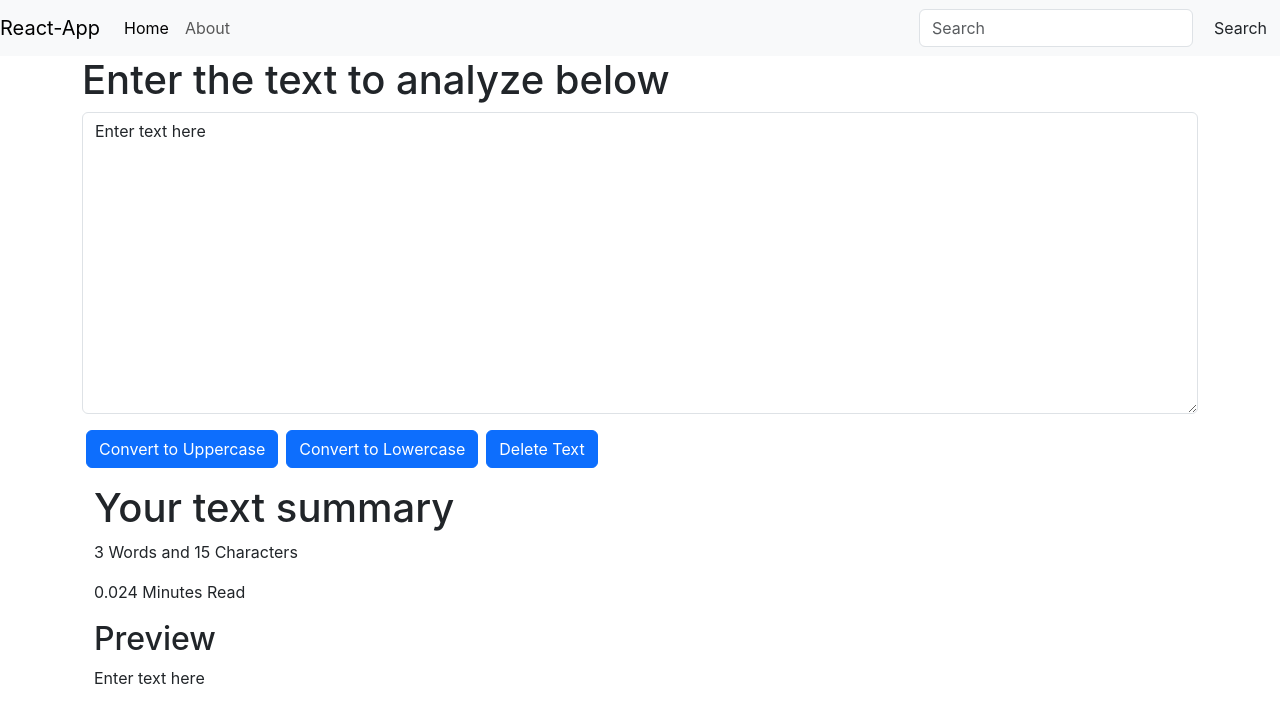
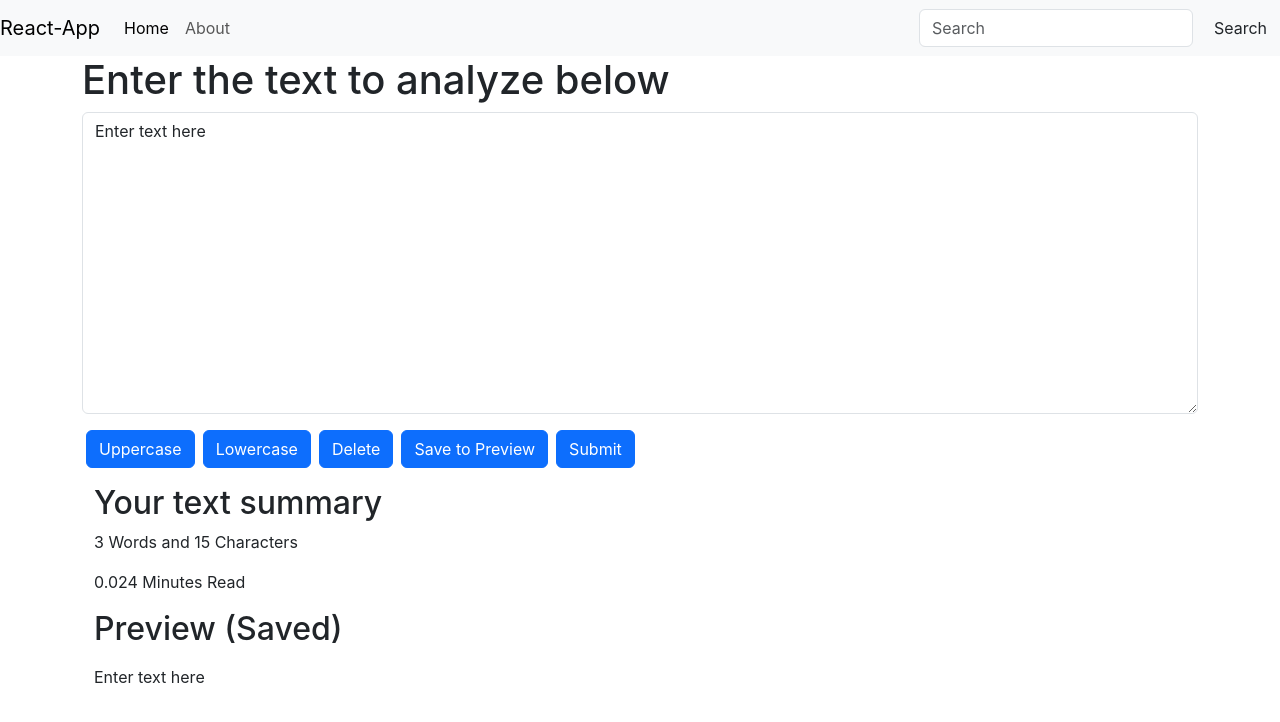
Before and after one commit to shivirai2985/first-react-app, a React (Create React App) app: page / in a window 1280 px wide. Shown: the top 722 px of the page. Built offline with nearby package versions, Linux system fonts and the light colour scheme.

Commit message:
Add a Preview button

```diff
--- a/src/components/TextForm.js
+++ b/src/components/TextForm.js
@@ -5,8 +5,9 @@ export default function TextForm(props) {
 
   const handleUpClick = ()=>{
     // console.log("upperCase was cliked:"+ text)
-    let newText =text.toUpperCase();
-    setText(newText)
+     let newText= text.toUpperCase();
+     setText(newText)
+
   }
 
   const handleLoClick = ()=>{
@@ -16,37 +17,74 @@ export default function TextForm(props) {
   }
 
   const handleDltClick = ()=>{
-    // console.log("upperCase was cliked:"+ text)
     let newText =(" ");
     setText(newText)
   }
 
+   const handlePreviewClick = () => {
+   if(text.trim() !==""){
+     setPreviewList([...PreviewList,text]); //new text preview list me add
+   }
+
+  };
+
+    const handleSubmitClick = (e) => {
+    e.preventDefault();
+    console.log("Form submitted:", text);
+  };
+
+
+
    const handleOnChanged = (event)=>{
     // console.log("On Changed")
     setText(event.target.value)
+
   }
 
 
   const  [text, setText] = useState('Enter text here');
+   const [PreviewList, setPreviewList] = useState([]); // preview saved text
   // text = ('new text enter') // wrong way to change the state.
   // setText = ('new text enter') // correct way to change the state
 
     return (
         <>
         <h1>{props.heading}</h1>
+
     <div className="mb-3">
-   <textarea className="form-control" value={text} onChange={handleOnChanged} id="myBox" rows="12"></textarea>
+   <textarea className="form-control"
+   value={text}
+    onChange={handleOnChanged}
+    id="myBox" rows="12">
+    </textarea>
 </div>
-<button className="btn btn-primary mx-1" onClick={handleUpClick}>Convert to Uppercase</button>
-<button className="btn btn-primary mx-1" onClick={handleLoClick}>Convert to Lowercase</button>
-<button className="btn btn-primary mx-1" onClick={handleDltClick}> Delete Text</button>
+
+
+<button className="btn btn-primary mx-1" onClick={handleUpClick}> Uppercase</button>
+<button className="btn btn-primary mx-1" onClick={handleLoClick}> Lowercase</button>
+ <button className="btn btn-primary mx-1" onClick={handleDltClick}> Delete </button>
+<button className="btn btn-primary mx-1" type="Preview" onClick={handlePreviewClick}> Save to Preview</button>
+ <button className="btn btn-primary mx-1"  type="submit" onClick={handleSubmitClick}>Submit </button>
+
+
 <div className="container my-3">
-  <h1>Your text summary</h1>
+  <h2>Your text summary</h2>
   <p>{text.split(" ").length} Words and {text.length} Characters</p>
   <p>{0.008 * text.split(" ").length} Minutes Read</p>
-  <h2>Preview</h2>
-  <p>{text}</p>
 
+
+  <h2>Preview (Saved)</h2>
+ {PreviewList.length === 0 ? (
+          <p></p>
+        ) : (
+          <ul>
+            {PreviewList.map((item, index) => (
+              <li key={index}>{item}</li>
+            ))}
+          </ul>
+
+        )}
+         <p>{text}</p>
 </div>
 </>
     )
```
